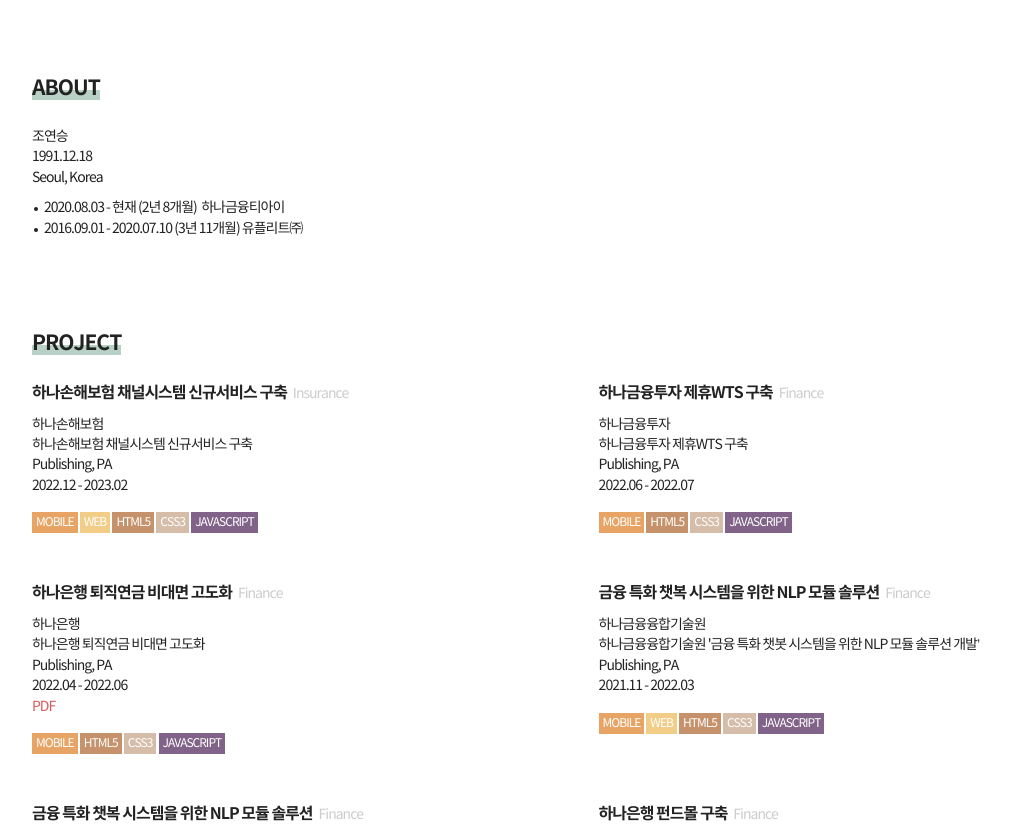
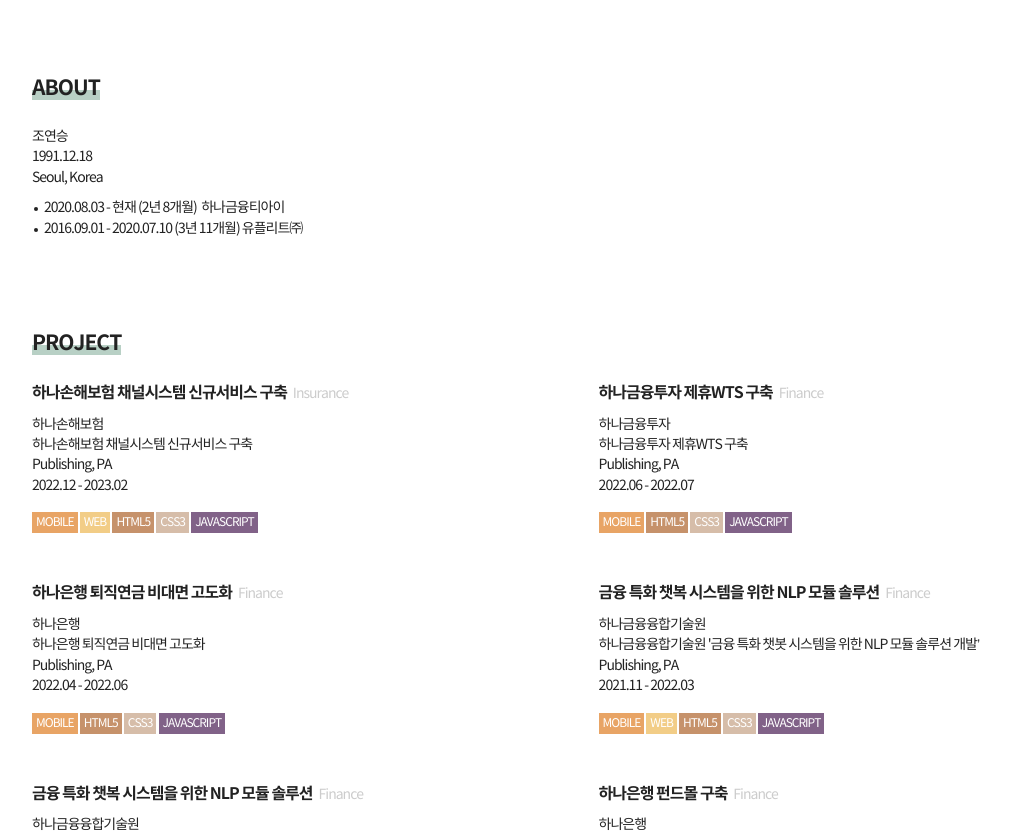
Before and after one commit to coolasirene/coolasirene.github.io, a plain HTML site: page index.html in a window 1280 px wide. Shown: the part 152-987 px from the top of the page, without its empty margins (32-1043 px from the left). Drawn offline with Linux system fonts and the light colour scheme.

Commit message:
2023 Project Update

```diff
--- a/index.html
+++ b/index.html
@@ -96,7 +96,7 @@
 								<li class="name"><span class="blind">프로젝트명</span>하나은행 퇴직연금 비대면 고도화</li>
 								<li class="position"><span class="blind">역할</span>Publishing, PA</li>
 								<li class="date"><span class="blind">수행기간</span>2022.04 - 2022.06</li>
-								<li class="link"><a href="#" title="새창열림" target="_blank" rel="noopener">PDF</a></li>
+								<!-- <li class="link"><a href="#" title="새창열림" target="_blank" rel="noopener">PDF</a></li> -->
 							</ul>
 							<ul class="skill_lst">
 								<li><span class="mobile">MOBILE</span></li>
```
